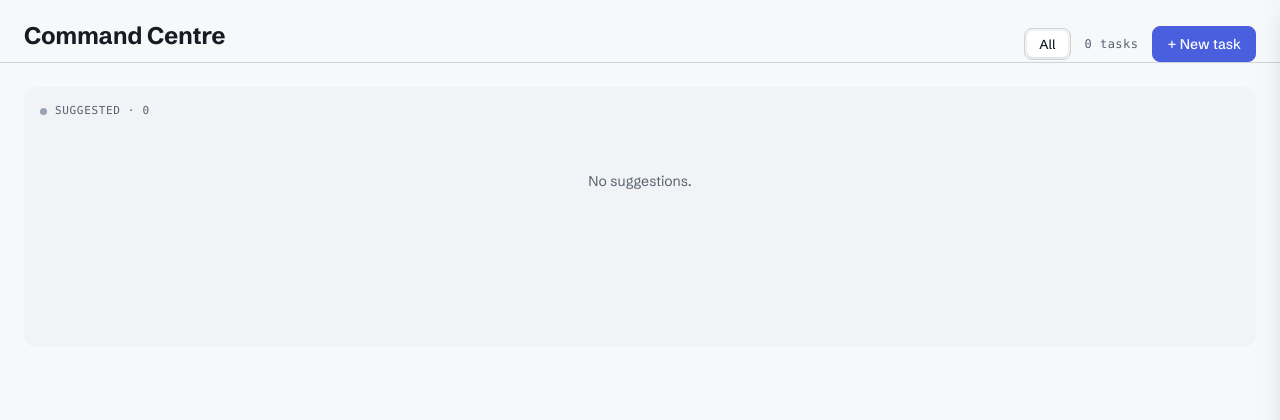
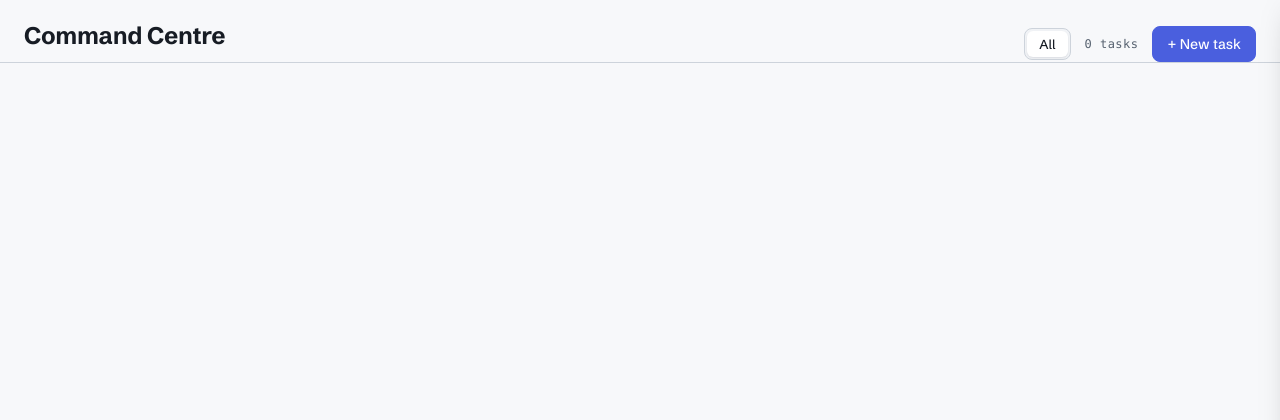
Before and after one commit to stevemansfieldux/email-migration-command-center, a Python web app: template app/templates/board.html in a window 1280 px wide. Shown: the top 420 px of the page. Run offline with Jinja, Linux system fonts and the light colour scheme; the template is opened without the code that fills it, so the values that code supplies are empty; some web fonts are replaced.

Commit message:
Suggested column hides when the filtered person has none; columns keep 90% of four-up width and overflow-x so a fifth peeks in
Co-Authored-By: Claude Opus 5 <noreply@anthropic.com>

```diff
--- a/app/templates/board.html
+++ b/app/templates/board.html
@@ -19,8 +19,12 @@
   .seg button:hover{color:var(--text-primary)}
   .seg button.on{background:var(--surface-raised);color:var(--text-primary);box-shadow:var(--shadow-raised)}
   .task[hidden]{display:none}
-  .cols{display:grid;grid-template-columns:repeat(auto-fit,minmax(230px,1fr));gap:14px}
-  .col{display:flex;flex-direction:column;gap:12px;min-width:0;min-height:260px;background:var(--surface-sunken);border-radius:var(--radius-lg);padding:14px;transition:background .12s var(--ease)}
+  .cols{display:flex;gap:14px;overflow-x:auto;overscroll-behavior-x:contain;padding-bottom:10px;margin:0 -24px;padding-left:24px;padding-right:24px}
+  /* Four columns fill the width. A fifth (Suggested) does not squeeze them: each keeps ~90% of a
+     quarter, so the extra column overflows and peeks in from the right — scroll to it. */
+  .col{flex:1 1 0;min-width:max(220px,calc((100% - 42px) / 4 * .9))}
+  .col[hidden]{display:none}
+  .col{display:flex;flex-direction:column;gap:12px;min-height:260px;background:var(--surface-sunken);border-radius:var(--radius-lg);padding:14px;transition:background .12s var(--ease)}
   .col.over{background:var(--accent-subtle)}
   .colhead{display:flex;align-items:center;gap:8px;padding:2px 2px 4px}
   .colname{font:11px/16px var(--font-mono);letter-spacing:.06em;text-transform:uppercase;color:var(--text-muted)}
@@ -97,6 +101,7 @@ window.recount = () => document.querySelectorAll('.col').forEach(c => { const n
 window.applyOwnerFilter = (who) => {
   document.querySelectorAll('.task').forEach(el => { el.hidden = !!who && el.dataset.owner !== who; });
   document.querySelectorAll('#owner-seg button').forEach(b => b.classList.toggle('on', b.dataset.owner === who));
+  const sgCol = document.querySelector('.col[data-status="suggested"]'); if (sgCol) { const was = sgCol.hidden; sgCol.hidden = !document.querySelector('.task.sg:not([hidden])'); if (was && !sgCol.hidden) sgCol.parentElement.scrollLeft = 0; }
   const shown = document.querySelectorAll('.task:not(.sg):not([hidden])').length, total = document.querySelectorAll('.task:not(.sg)').length;
   const c = document.querySelector('.count'); if (c) c.firstChild.textContent = (who ? `${shown} of ${total}` : total) + (total === 1 ? ' task' : ' tasks');
   recount();
```
